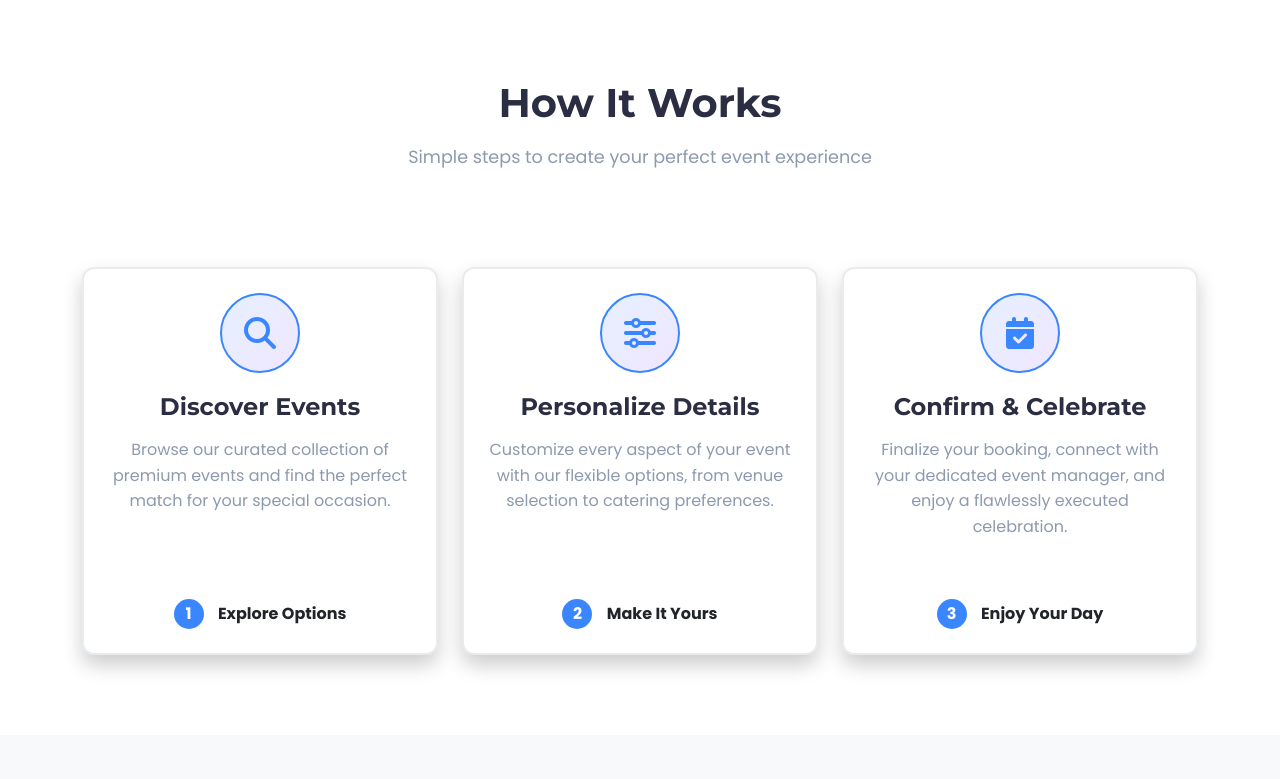
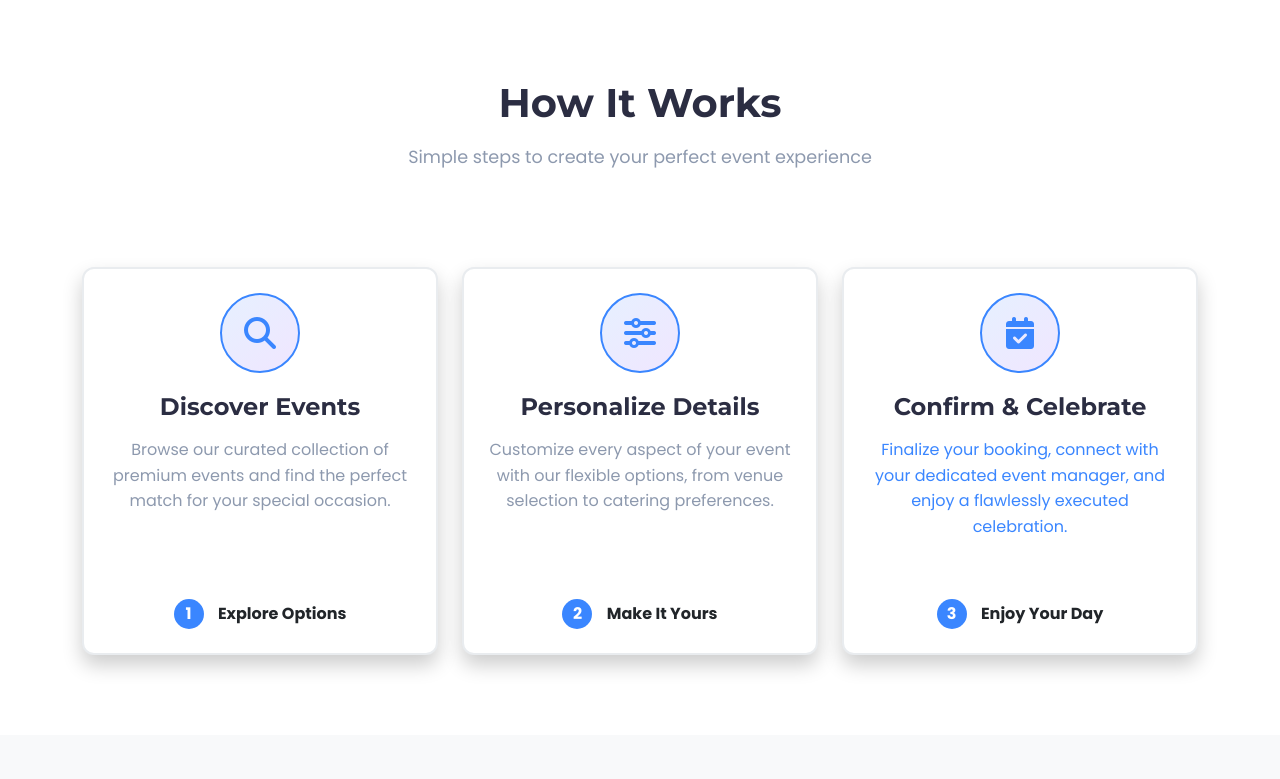
Before and after one commit to sanatanisher01/myday-gla, a Django app: page / in a window 1280 px wide. Shown: the part 895-1674 px from the top of the page. Run offline with Django 4.2, Linux system fonts and the light colour scheme; data that the repository does not hold is empty; parts of the project's set-up code (start-up, migrations or seed data) failed here and were passed over; some libraries are stand-ins or nearby versions.

Commit message:
Change color of text in Confirm & Celebrate section to blue

```diff
--- a/templates/events/home.html
+++ b/templates/events/home.html
@@ -109,7 +109,7 @@
                             <i class="fas fa-calendar-check"></i>
                         </div>
                         <h4 style="font-size: 1.5rem; font-weight: 700; color: #2b2d42; margin-bottom: 15px;">Confirm & Celebrate</h4>
-                        <p style="color: #8d99ae; margin-bottom: 20px;">Finalize your booking, connect with your dedicated event manager, and enjoy a flawlessly executed celebration.</p>
+                        <p style="color: #3a86ff; margin-bottom: 20px;">Finalize your booking, connect with your dedicated event manager, and enjoy a flawlessly executed celebration.</p>
                     </div>
                     <div class="card-footer bg-transparent text-center border-0 pb-4">
                         <div style="display: inline-block; width: 30px; height: 30px; background-color: #3a86ff; color: white; border-radius: 50%; text-align: center; line-height: 30px; font-weight: 700; margin-right: 10px;">3</div>
```
